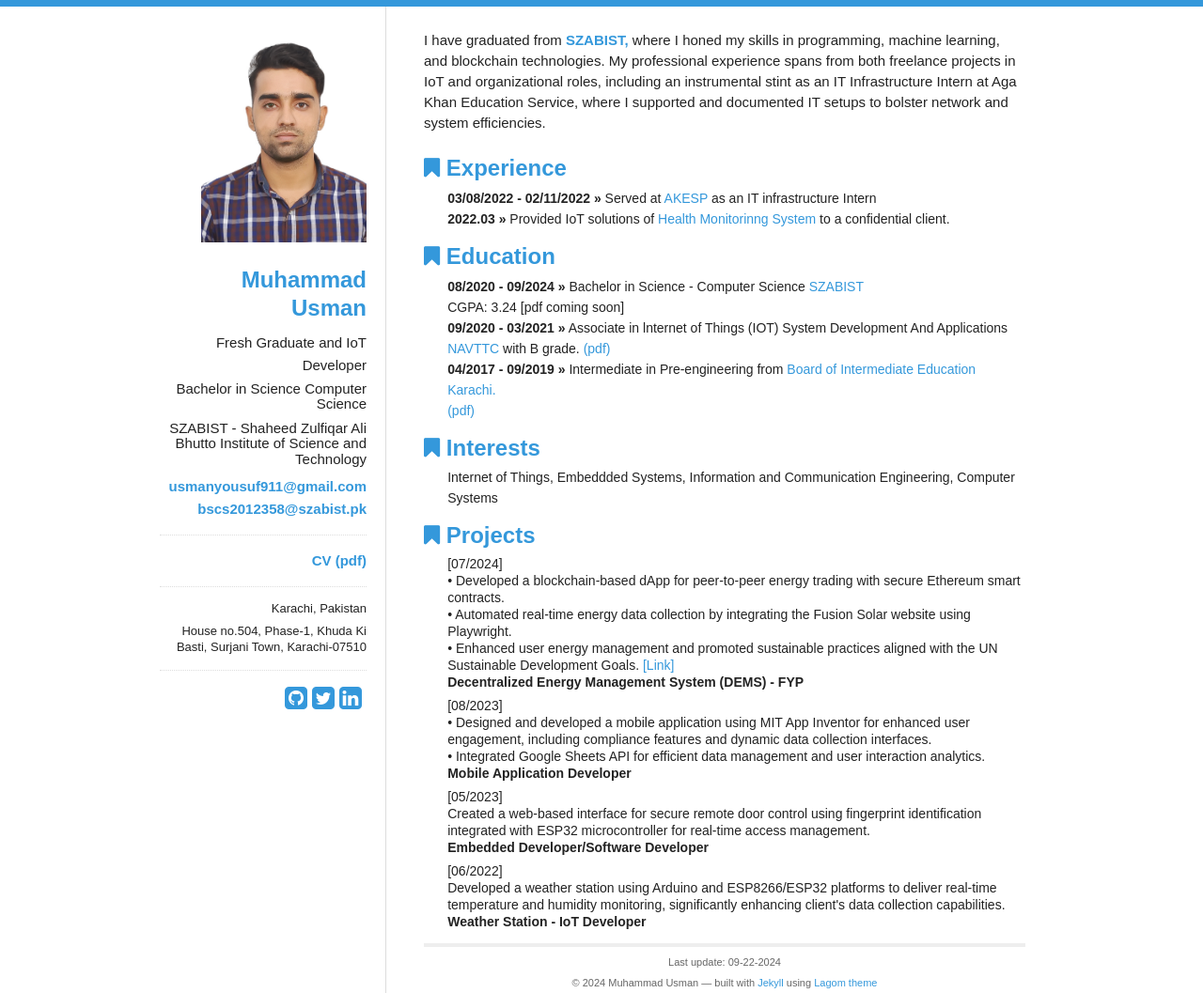
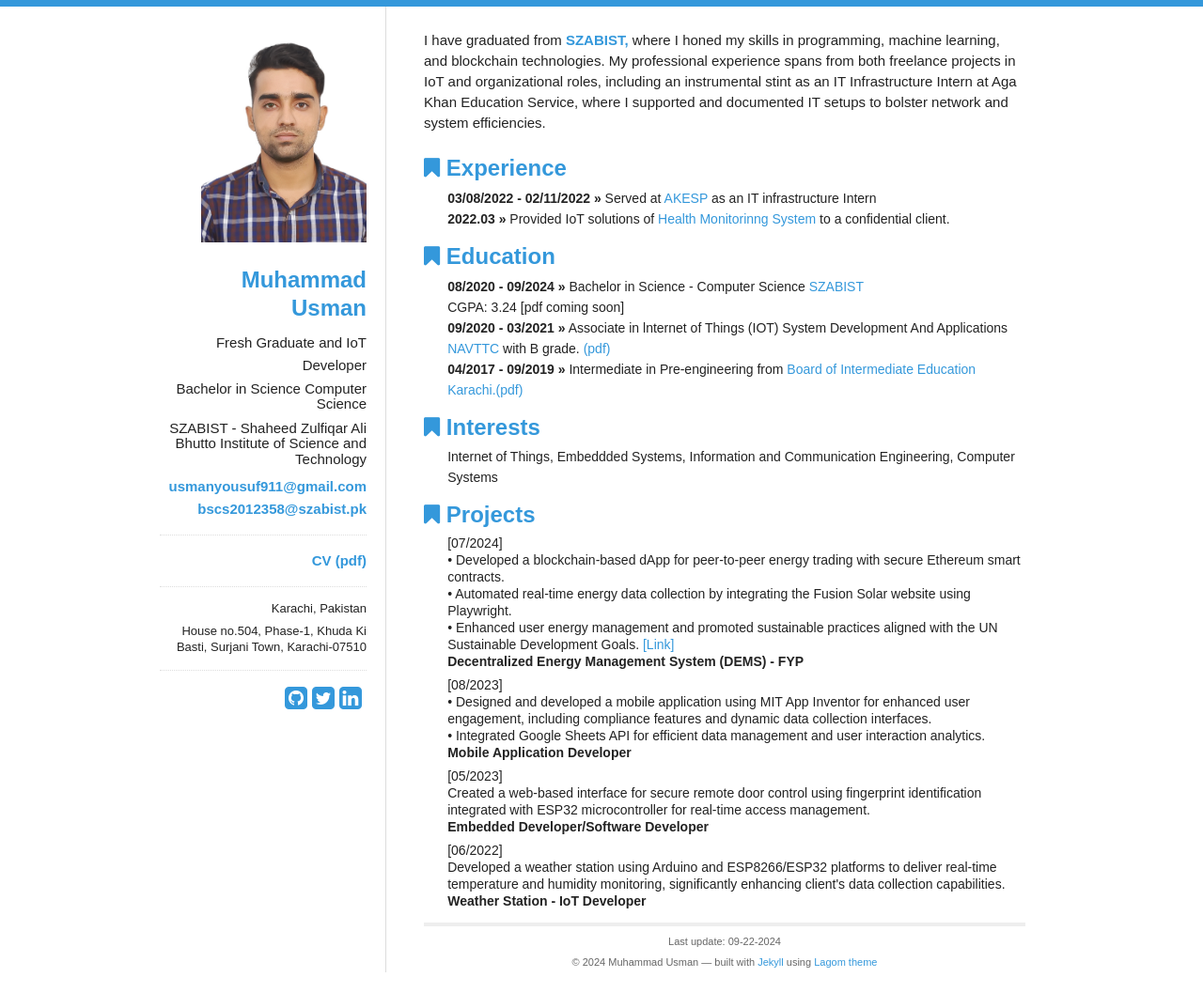
Before and after one commit to musman2k/github-portfolio, a Jekyll site: the page built from index-en.html, in a window 1280 px wide. Shown: the whole page at 94% size. Built offline with Jekyll 4.4.1, drawn with Linux system fonts in a browser that asks for light colours; after the commit the page ends 1035 px from its top, so only the background shows below that.

Commit message:
Update index-en.html

```diff
--- a/index-en.html
+++ b/index-en.html
@@ -23,7 +23,7 @@
   <ul class="top">
     <span class="bold">08/2020 - 09/2024 &raquo;</span> Bachelor in Science - Computer Science <a href="https://szabist.edu.pk/">SZABIST</a><br>CGPA: 3.24 [pdf coming soon] <br>
     <span class="bold"> 09/2020 - 03/2021 &raquo;</span> Associate in lnternet of Things (IOT) System Development And Applications <a href="https://cict.iba.edu.pk/navttc/"> NAVTTC </a> with B grade. <a href="/github-portfolio/files/pdfs/IoT Associate Certificate.pdf">(pdf)</a><br>
-    <span class="bold">04/2017 - 09/2019 &raquo;</span> Intermediate in Pre-engineering from <a href="https://www.biek.edu.pk/">Board of Intermediate Education Karachi.</a><br><a href="/github-portfolio/files/pdfs/Higher Secondary Certificate - Intermediate Certificate.pdf">(pdf)</a><br>
+    <span class="bold">04/2017 - 09/2019 &raquo;</span> Intermediate in Pre-engineering from <a href="https://www.biek.edu.pk/">Board of Intermediate Education Karachi.</a><a href="/github-portfolio/files/pdfs/Higher Secondary Certificate - Intermediate Certificate.pdf">(pdf)</a><br>
   </ul>
 
   <h2><i class="fa fa-bookmark"></i> Interests</h2>
```
